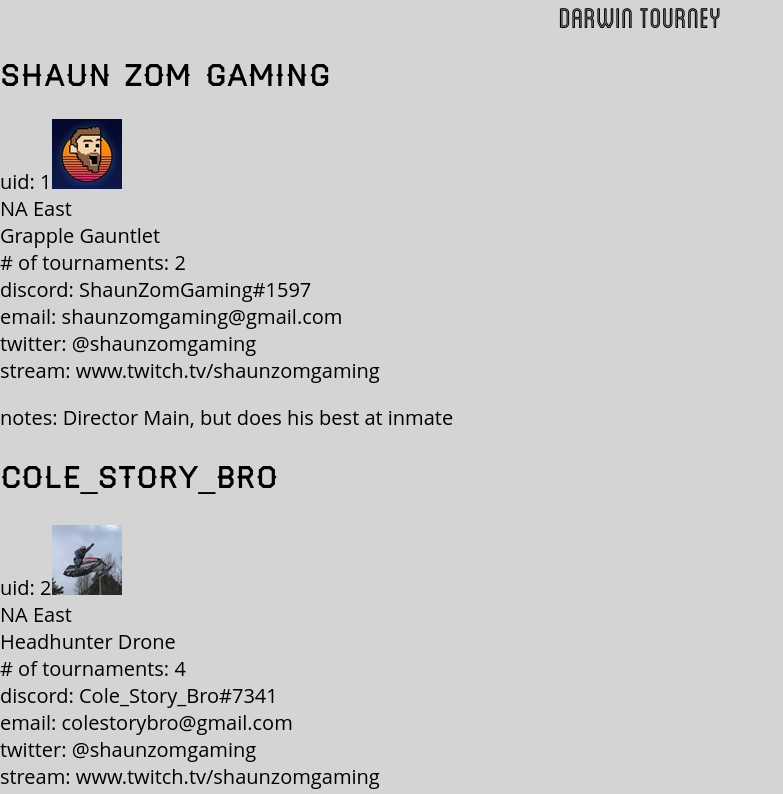
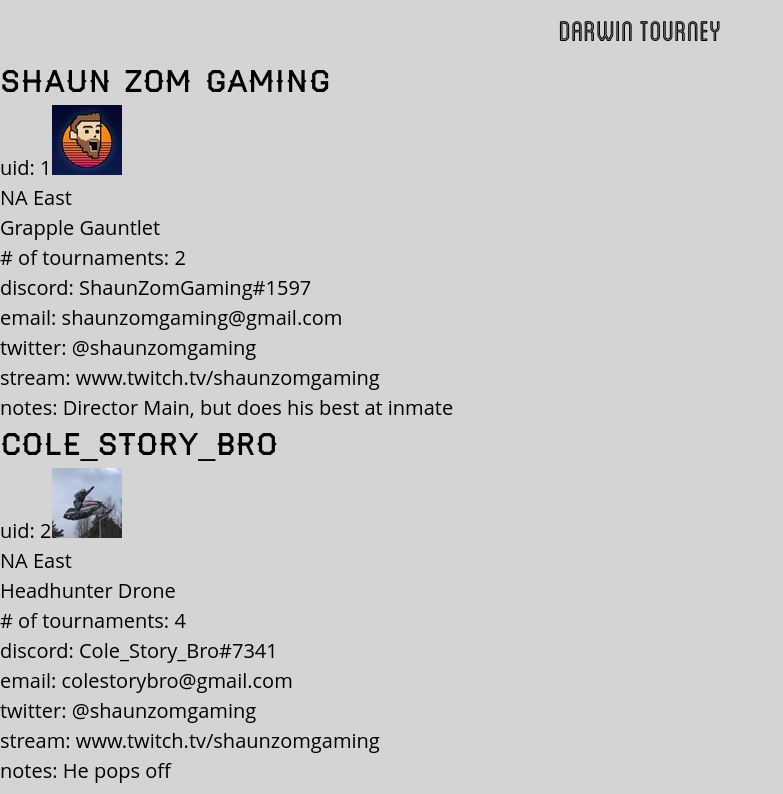
Before and after one commit to shauncallaghan508/shaunzomdotcom, a React (Create React App) app: page /darwin/tourneymaker in a window 1280 px wide. Shown: the top 794 px of the page, without its empty margins (0-783 px from the left). Built offline with nearby package versions, Linux system fonts and the light colour scheme; what re-base would draw is missing.

Commit message:
switches to using sass
You'll probably want to migrate your fonts and whatnot into the sass folder too.

```diff
--- a/src/index.js
+++ b/src/index.js
@@ -1,6 +1,6 @@
 import React from 'react';
 import { render } from 'react-dom';
 import Router from "./components/Router";
-import './css/style.css';
+import './sass/main.scss';
 
 render(<Router />, document.querySelector('#main'));
--- a/src/sass/main.scss
+++ b/src/sass/main.scss
@@ -2,3 +2,5 @@
 @import 'mixins/all';
 @import 'base/all';
 @import 'layout/grid';
+
+@import '../css/style'; // all your stuff to make it look pretty is currently here
```
